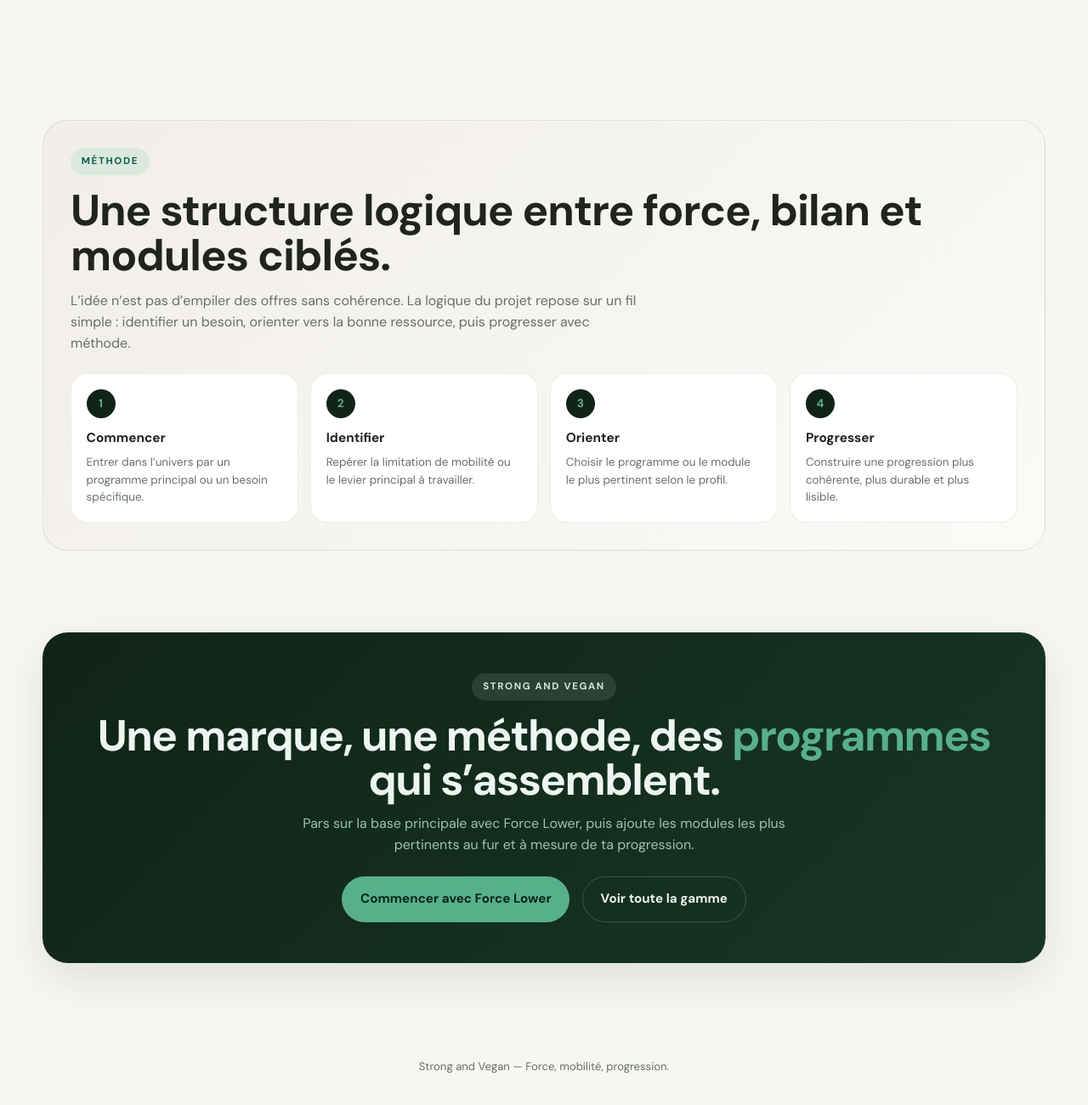
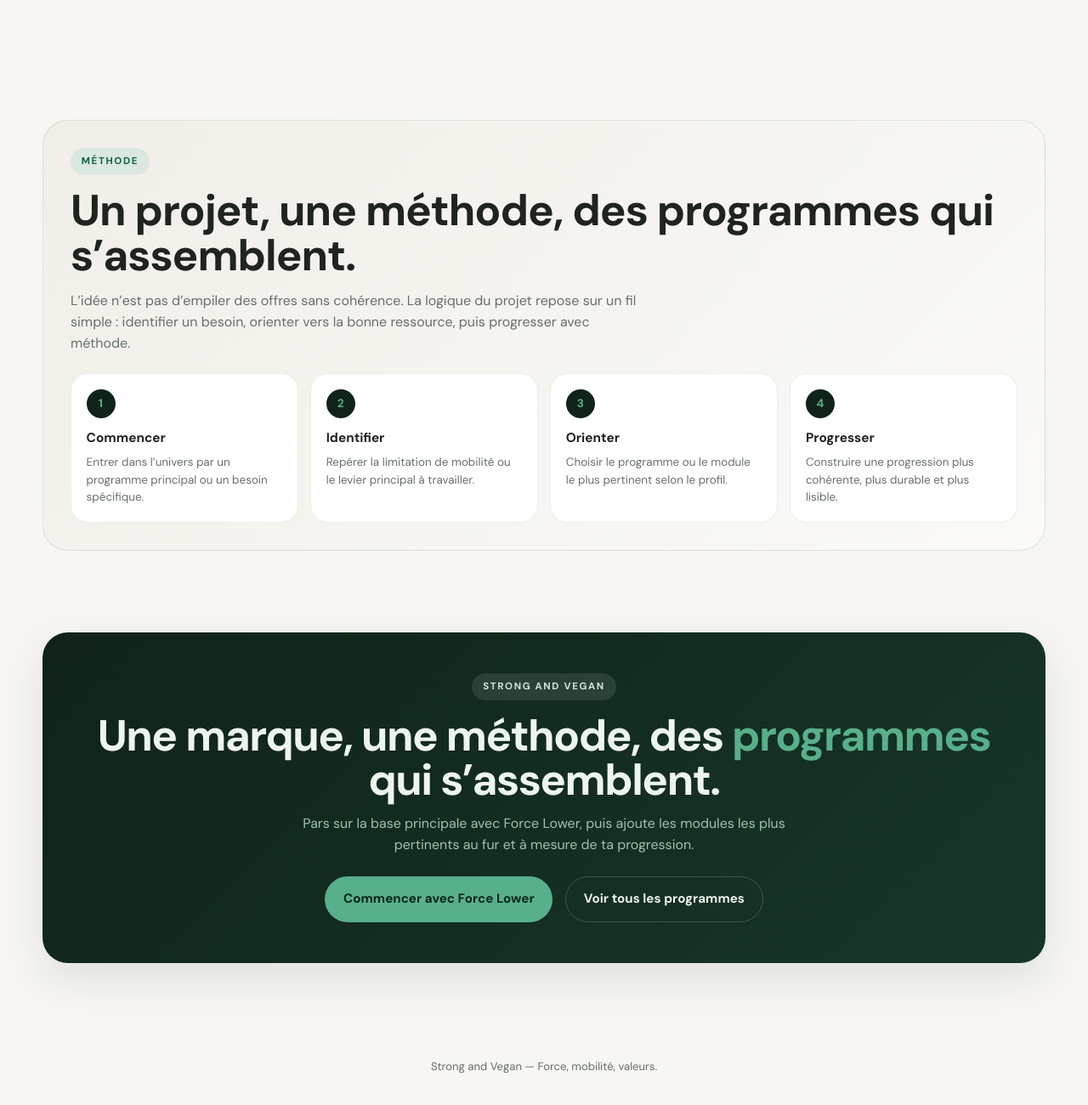
Before and after one commit to bastiengerardcoaching/strongandvegan, a plain HTML site: page index.html in a window 1280 px wide. Shown: the part 2639-3939 px from the top of the page at 85% size. Drawn offline with Linux system fonts and the light colour scheme.

Commit message:
content: mise à jour sous-titre Méthode, bouton et footer

```diff
--- a/index.html
+++ b/index.html
@@ -3,7 +3,7 @@
 <head>
   <meta charset="UTF-8" />
   <meta name="viewport" content="width=device-width, initial-scale=1.0" />
-  <title>Strong and Vegan — Force, mobilité, progression</title>
+  <title>Strong and Vegan — Force, mobilité, valeurs</title>
 
   <link rel="preconnect" href="https://fonts.googleapis.com">
   <link rel="preconnect" href="https://fonts.gstatic.com" crossorigin>
@@ -954,7 +954,7 @@
       <div class="container">
         <div class="logic-shell">
           <div class="eyebrow">Méthode</div>
-          <h2 class="section-title">Une structure logique entre force, bilan et modules ciblés.</h2>
+          <h2 class="section-title">Un projet, une méthode, des programmes qui s’assemblent.</h2>
           <p class="section-text">
             L’idée n’est pas d’empiler des offres sans cohérence. La logique du projet repose sur un fil simple : identifier un besoin, orienter vers la bonne ressource, puis progresser avec méthode.
           </p>
@@ -999,7 +999,7 @@
 
           <div class="btn-row" style="justify-content:center;">
             <a class="btn btn-primary" href="https://bastiengerard.gumroad.com/l/force-lower" target="_blank" rel="noopener noreferrer">Commencer avec Force Lower</a>
-            <a class="btn btn-secondary" href="#programmes">Voir toute la gamme</a>
+            <a class="btn btn-secondary" href="#programmes">Voir tous les programmes</a>
           </div>
         </div>
       </div>
@@ -1008,7 +1008,7 @@
 
   <footer>
     <div class="container">
-      Strong and Vegan — Force, mobilité, progression.
+      Strong and Vegan — Force, mobilité, valeurs.
     </div>
   </footer>
 </body>
```
